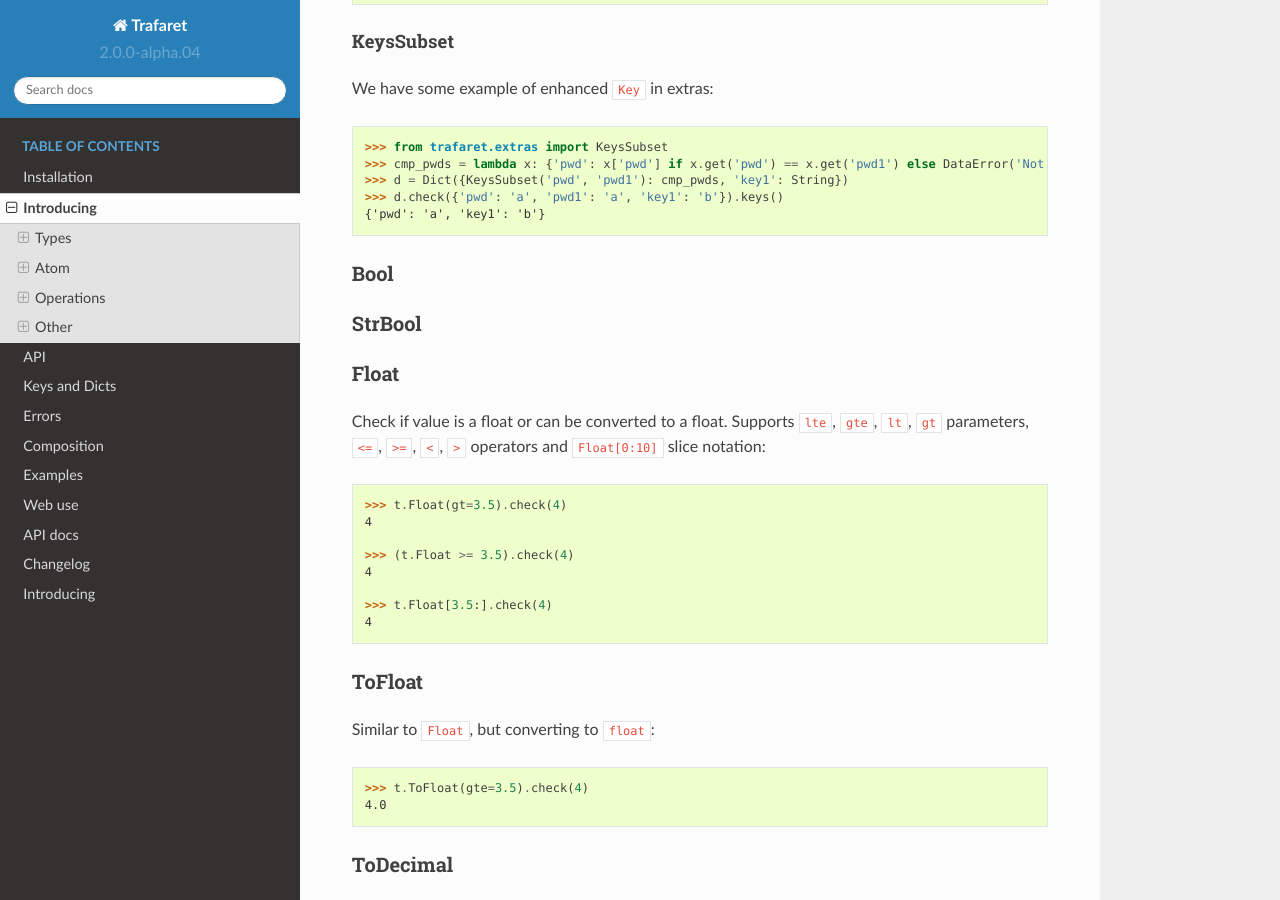
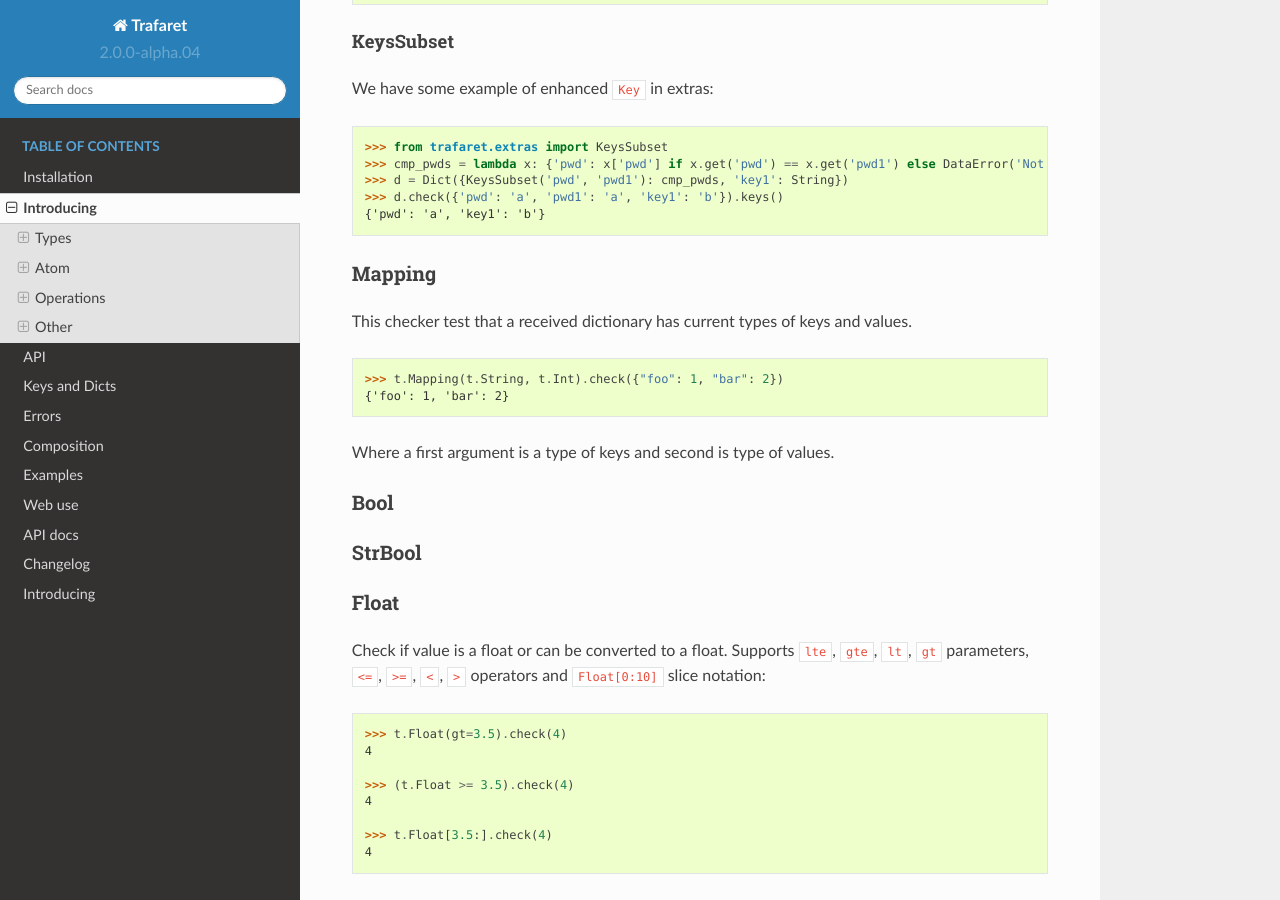
Before and after one commit to Deepwalker/trafaret, a Sphinx documentation site: the page built from docs/intro.rst, in a window 1280 px wide and 900 px high, scrolled down 6355 px. Built offline with Sphinx 7.4.7 and the Read the Docs theme 2.0.0, drawn with Linux system fonts in a browser that asks for light colours.

Commit message:
docs: added documentation about Mapping

```diff
--- a/docs/intro.rst
+++ b/docs/intro.rst
@@ -296,6 +296,16 @@ We have some example of enhanced ``Key`` in extras::
     >>> d.check({'pwd': 'a', 'pwd1': 'a', 'key1': 'b'}).keys()
     {'pwd': 'a', 'key1': 'b'}
 
+Mapping
+.......
+
+This checker test that a received dictionary has current types of keys and
+values.
+
+    >>> t.Mapping(t.String, t.Int).check({"foo": 1, "bar": 2})
+    {'foo': 1, 'bar': 2}
+
+Where a first argument is a type of keys and second is type of values.
 
 Bool
 ....
```
Also changed, not shown: other parts of docs/intro.rst (+0 -4 lines).
